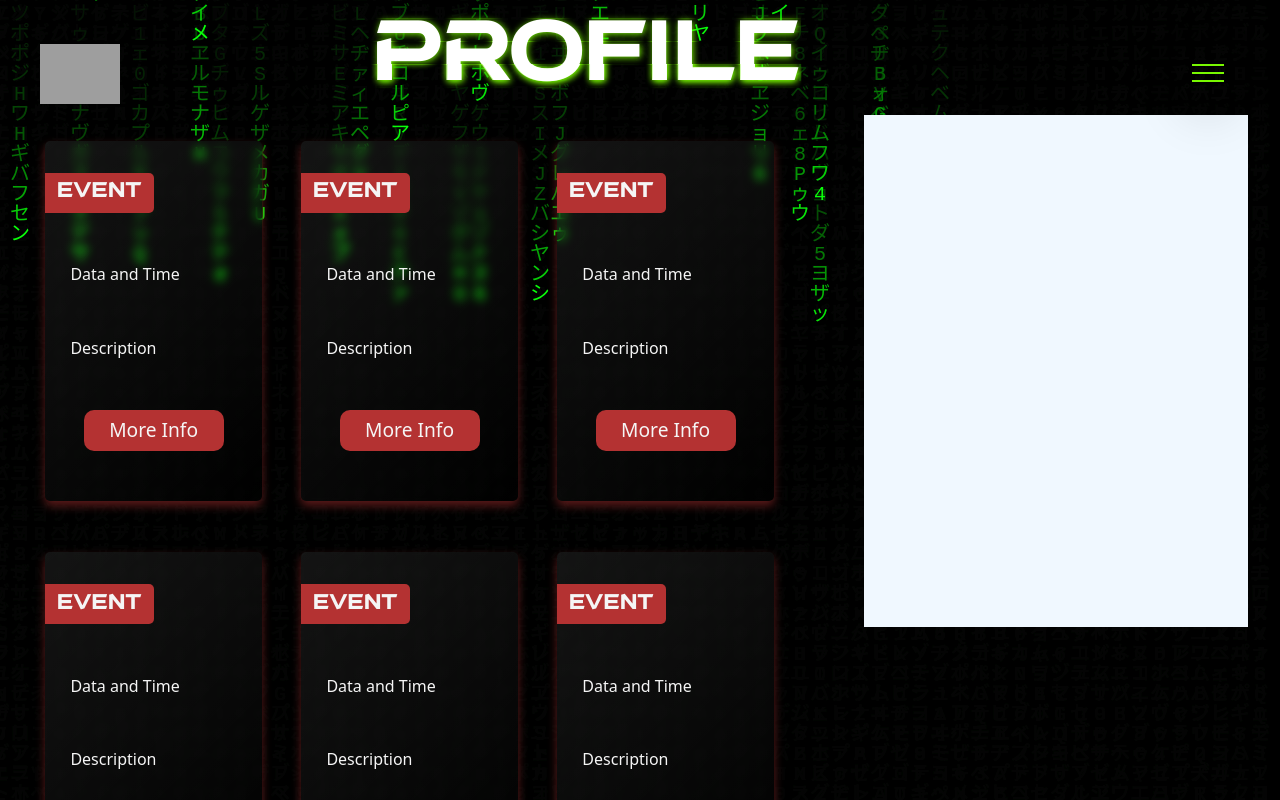
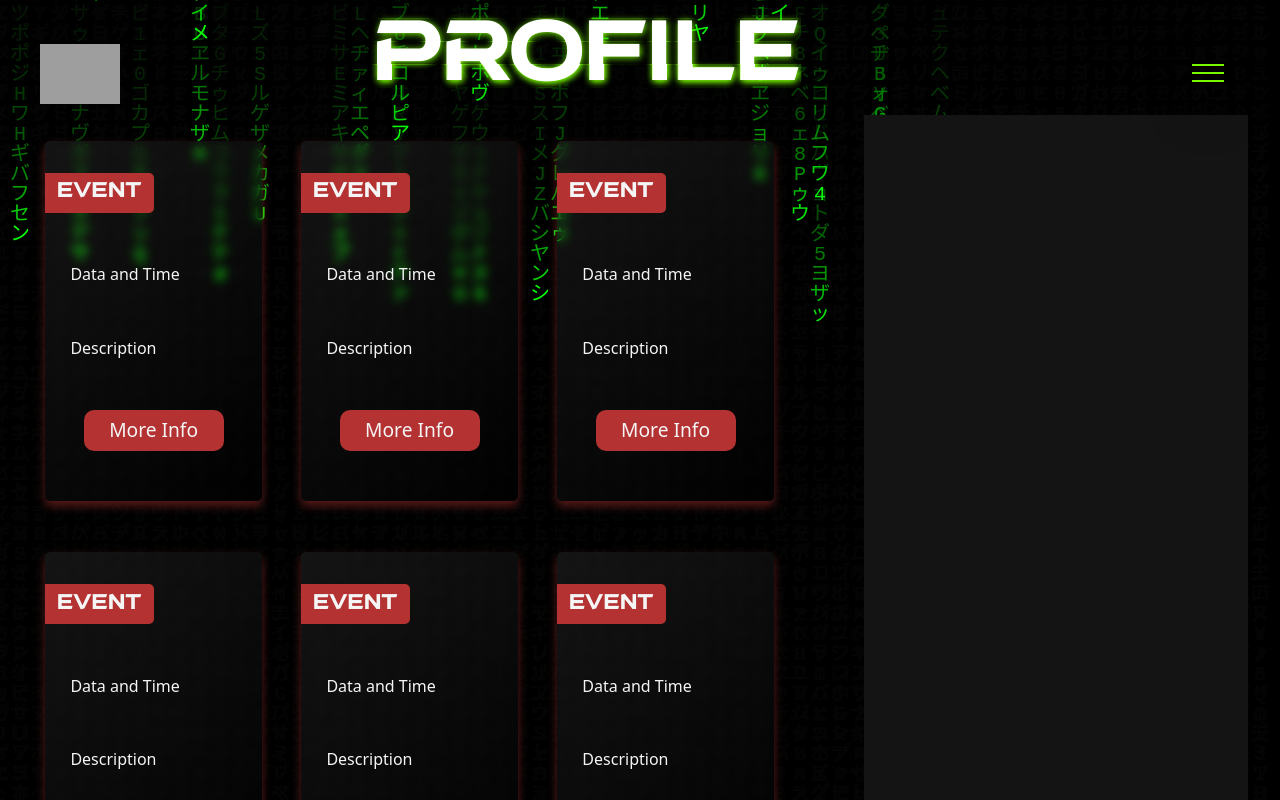
Before and after one commit to infoxusict/infox-22, a React (Create React App) app: page /Profile in a window 1280 px wide. Shown: the top 800 px of the page. Built offline with nearby package versions, Linux system fonts and the light colour scheme; grey boxes are pictures that could not be loaded; a web font is replaced by a local one.

Commit message:
minor changes

```diff
--- a/src/Components/Assets/Images/CSS/profile.css
+++ b/src/Components/Assets/Images/CSS/profile.css
@@ -11,7 +11,7 @@
     margin: auto;
 }
 .profilePart{
-     height: 40vw;
+     /* height: 40vw; */
      width: 30vw;
-     background-color: aliceblue;
+     background-color: #141414;
 }
```
